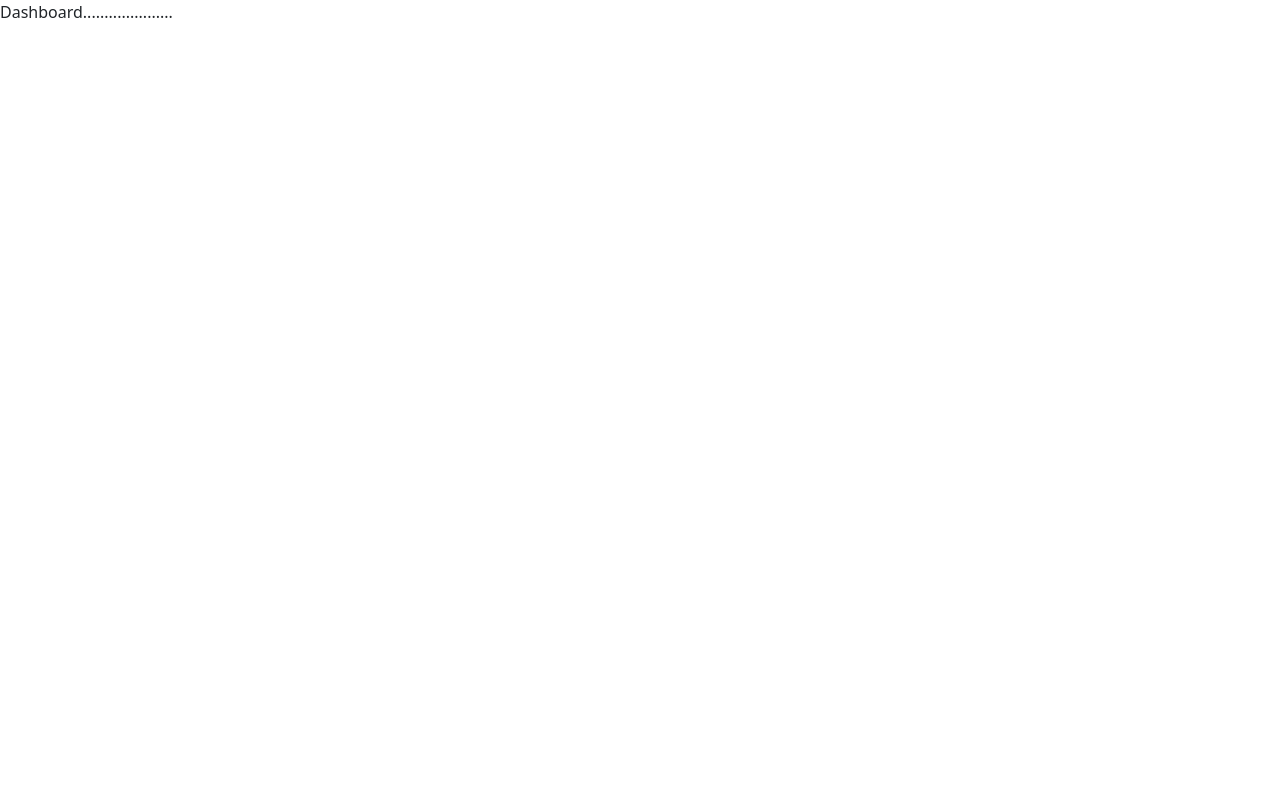
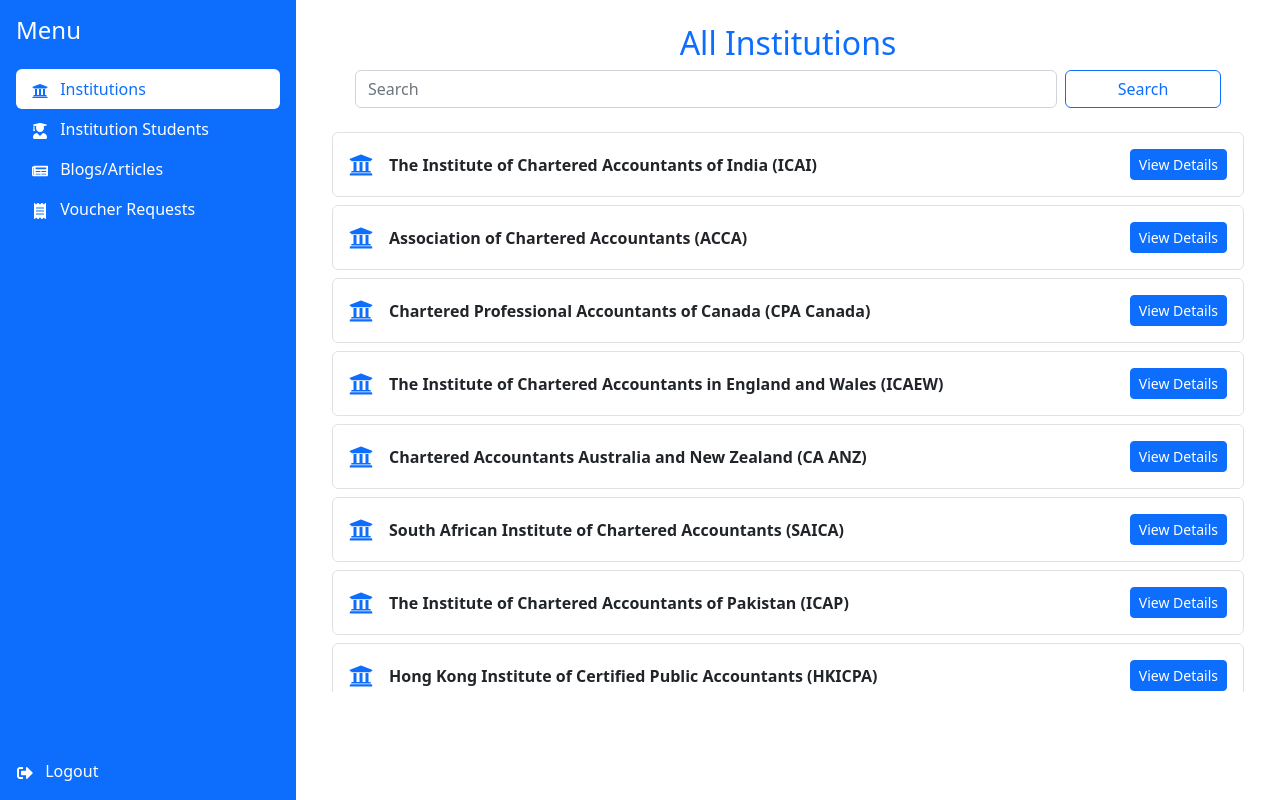
Before and after one commit to Suhail650/management_portal, a React (Vite) app: page /dashboard in a window 1280 px wide. Built offline with nearby package versions, Linux system fonts and the light colour scheme; sample sign-in values are in the browser's storage.

Commit message:
login page and dashboard page created

```diff
--- a/package.json
+++ b/package.json
@@ -16,6 +16,7 @@
     "react": "^19.0.0",
     "react-bootstrap": "^2.10.9",
     "react-dom": "^19.0.0",
+    "react-icons": "^5.5.0",
     "react-redux": "^9.2.0",
     "react-router-dom": "^7.3.0"
   },
--- a/src/Redux/Slices/AuthSlice.jsx
+++ b/src/Redux/Slices/AuthSlice.jsx
@@ -6,7 +6,8 @@
   async (credentials, { rejectWithValue }) => {
     try {
       const response = await axios.post("https://api.escuelajs.co/api/v1/auth/login", credentials);
-      localStorage.setItem("token", response.data.token);
+      localStorage.setItem("token", response.data.access_token);
+      console.log(response.data)
       return response.data;
     } catch (error) {
       return rejectWithValue(error.response.data);
--- /dev/null
+++ b/src/components/Layout/Sidebar.jsx
@@ -0,0 +1,90 @@
+import React, { useState } from "react";
+import "bootstrap/dist/css/bootstrap.min.css";
+import {
+  FaUniversity,
+  FaUserGraduate,
+  FaNewspaper,
+  FaReceipt,
+  FaSignOutAlt,
+} from "react-icons/fa";
+import { Link, useNavigate } from "react-router-dom";
+import { useDispatch } from "react-redux";
+import { logout } from "../../Redux/Slices/AuthSlice";
+
+const Sidebar = () => {
+  const [active, setActive] = useState("Institutions");
+  const dispatch = useDispatch();
+  const navigate = useNavigate();
+
+  const handleLogout = () => {
+    dispatch(logout());
+    navigate("/");
+  };
+
+  return (
+    <div className="d-flex flex-column vh-100 p-3 bg-primary text-white container-fluid">
+      <h4 className="mb-4">Menu</h4>
+      <ul className="nav flex-column flex-grow-1">
+        <li className="nav-item">
+          <Link
+            to={"/dashboard"}
+            className={`nav-link ${
+              active === "Institutions"
+                ? "bg-white text-primary rounded"
+                : "text-white"
+            }`}
+            onClick={() => setActive("Institutions")}
+          >
+            <FaUniversity className="me-2" /> Institutions
+          </Link>
+        </li>
+        <li className="nav-item">
+          <Link
+            to={"/"}
+            className={`nav-link ${
+              active === "Institution Students"
+                ? "bg-white text-primary rounded"
+                : "text-white"
+            }`}
+            onClick={() => setActive("Institution Students")}
+          >
+            <FaUserGraduate className="me-2" /> Institution Students
+          </Link>
+        </li>
+        <li className="nav-item">
+          <Link
+            to={"/"}
+            className={`nav-link ${
+              active === "Blogs/Articles"
+                ? "bg-white text-primary rounded"
+                : "text-white"
+            }`}
+            onClick={() => setActive("Blogs/Articles")}
+          >
+            <FaNewspaper className="me-2" /> Blogs/Articles
+          </Link>
+        </li>
+        <li className="nav-item">
+          <Link
+            to={"/"}
+            className={`nav-link ${
+              active === "Voucher Requests"
+                ? "bg-white text-primary rounded"
+                : "text-white"
+            }`}
+            onClick={() => setActive("Voucher Requests")}
+          >
+            <FaReceipt className="me-2" /> Voucher Requests
+          </Link>
+        </li>
+      </ul>
+      <div className="mt-auto">
+        <button onClick={handleLogout} className="nav-link btn text-white">
+          <FaSignOutAlt className="me-2" /> Logout
+        </button>
+      </div>
+    </div>
+  );
+};
+
+export default Sidebar;
--- a/src/page/Dashboard/Dashboard.jsx
+++ b/src/page/Dashboard/Dashboard.jsx
@@ -1,9 +1,124 @@
-import React from 'react'
+import React, { useState } from "react";
+import "bootstrap/dist/css/bootstrap.min.css";
+import { FaUniversity } from "react-icons/fa";
+import Sidebar from "../../components/Layout/Sidebar";
 
 const Dashboard = () => {
+  const caInstitutions = [
+    {
+      id: 1,
+      name: "The Institute of Chartered Accountants of India (ICAI)",
+      location: "India",
+    },
+    {
+      id: 2,
+      name: "Association of Chartered Accountants (ACCA)",
+      location: "UK",
+    },
+    {
+      id: 3,
+      name: "Chartered Professional Accountants of Canada (CPA Canada)",
+      location: "Canada",
+    },
+    {
+      id: 4,
+      name: "The Institute of Chartered Accountants in England and Wales (ICAEW)",
+      location: "UK",
+    },
+    {
+      id: 5,
+      name: "Chartered Accountants Australia and New Zealand (CA ANZ)",
+      location: "Australia & New Zealand",
+    },
+    {
+      id: 6,
+      name: "South African Institute of Chartered Accountants (SAICA)",
+      location: "South Africa",
+    },
+    {
+      id: 7,
+      name: "The Institute of Chartered Accountants of Pakistan (ICAP)",
+      location: "Pakistan",
+    },
+    {
+      id: 8,
+      name: "Hong Kong Institute of Certified Public Accountants (HKICPA)",
+      location: "Hong Kong",
+    },
+    {
+      id: 9,
+      name: "The Institute of Chartered Accountants of Bangladesh (ICAB)",
+      location: "Bangladesh",
+    },
+    {
+      id: 10,
+      name: "The Institute of Chartered Accountants of Sri Lanka (CA Sri Lanka)",
+      location: "Sri Lanka",
+    },
+  ];
+
+  const [search, setSearch] = useState("");
+  const [searchText, setSearchText] = useState("");
+
+  const searchClick = () => {
+    console.log(`searched in ${search}`);
+    setSearchText(search);
+  };
+
+  const filterInstitute = caInstitutions.filter((i) =>
+    i.name.toLowerCase().includes(searchText.toLowerCase())
+  );
+
   return (
-    <div>Dashboard.....................</div>
-  )
-}
+    <div>
+      <div className="row position-fixed" style={{ width: "100vw" }}>
+        <div className="col-3">
+          <Sidebar />
+        </div>
+        <div className="col-9">
+          <div className="container-fluid m-4 ms-0">
+            <h2 className="text-primary text-center">All Institutions</h2>
+            <div>
+              <form role="search" className="row justify-content-center mb-4">
+                <input
+                  className="form-control me-2 w-75"
+                  type="text"
+                  placeholder="Search"
+                  aria-label="Search"
+                  onChange={(e) => setSearch(e.target.value)}
+                />
+                <button
+                  className="btn btn-outline-primary col-2"
+                  type="button"
+                  onClick={searchClick}
+                >
+                  Search
+                </button>
+              </form>
+              <div style={{ height: "70vh", overflowY: "scroll" }}>
+                <div className="list-group">
+                  {filterInstitute.map((i) => (
+                    <div
+                      key={i.id}
+                      className="d-flex align-items-center justify-content-between border p-3 mb-2 rounded"
+                    >
+                      <div className="d-flex align-items-center">
+                        <FaUniversity className="me-3 text-primary" size={24} />
+                        <span className="fw-bold">{i.name}</span>
+                      </div>
+                      <button className="btn btn-primary btn-sm">
+                        View Details
+                      </button>
+                    </div>
+                  ))}
+                </div>
+              </div>
+            </div>
+          </div>
+        </div>
+      </div>
+    </div>
+  );
+};
 
-export default Dashboard
+export default Dashboard;
--- a/src/routes/AppRoutes.jsx
+++ b/src/routes/AppRoutes.jsx
@@ -2,8 +2,8 @@
 import { Routes, Route } from "react-router-dom";
 import Login from "../page/Auth/Login";
 import Dashboard from "../page/Dashboard/Dashboard";
-import PrivateRoute from "../routes/PrivateRoutes";
 import "bootstrap/dist/css/bootstrap.min.css";
+import PrivateRoute from "./PrivateRoutes";
 
 const AppRoutes = () => {
   return (
--- a/src/routes/PrivateRoutes.jsx
+++ b/src/routes/PrivateRoutes.jsx
@@ -3,7 +3,7 @@
 
 const PrivateRoute = () => {
   const token = localStorage.getItem("token");
-  return token ? <Outlet /> : <Navigate to="/login" />;
+  return token ? <Outlet /> : <Navigate to="/" />;
 };
 
 export default PrivateRoute;
```
Also changed, not shown: 2 other files (tests, documents, lock files or other folders).
